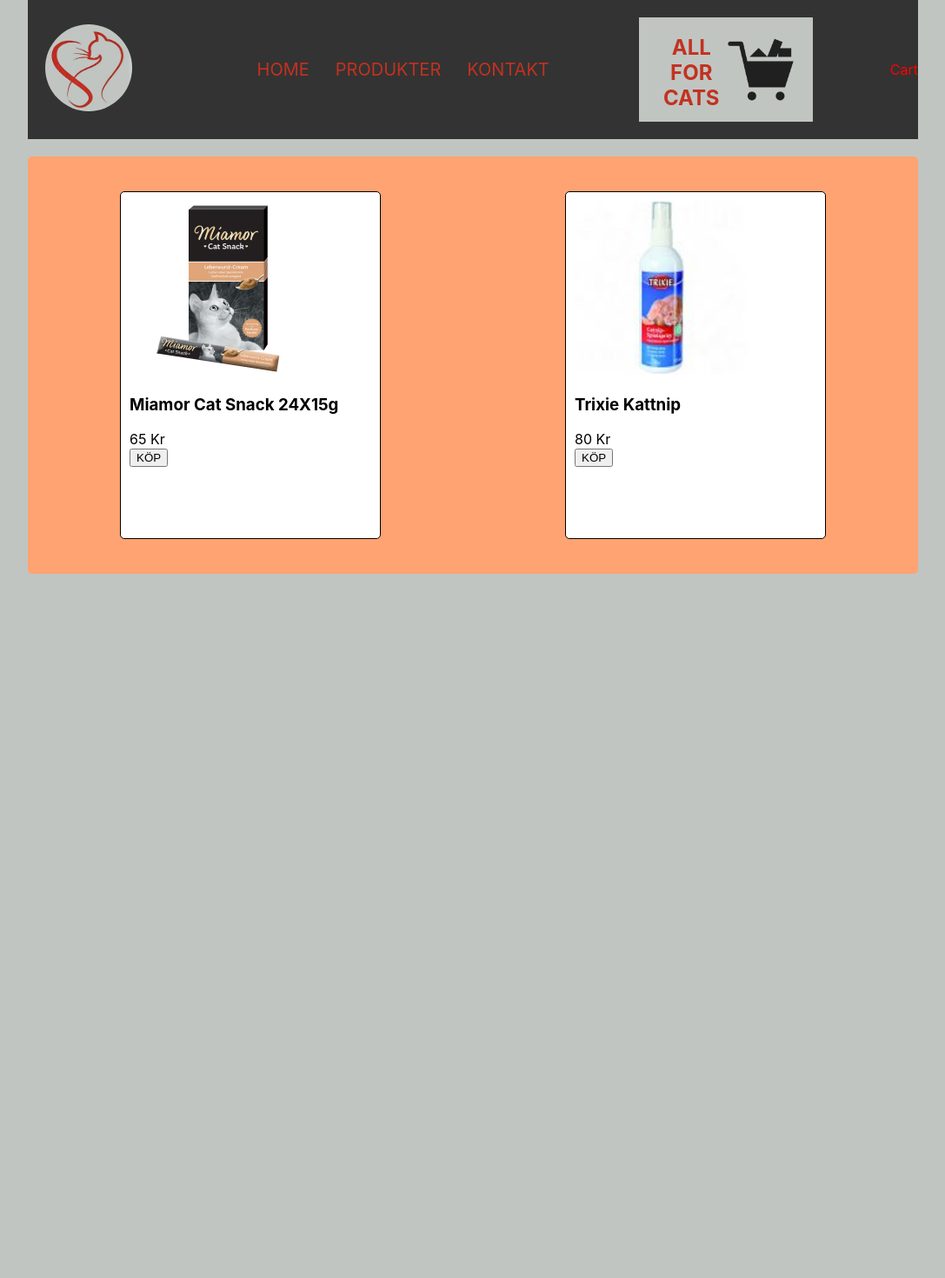
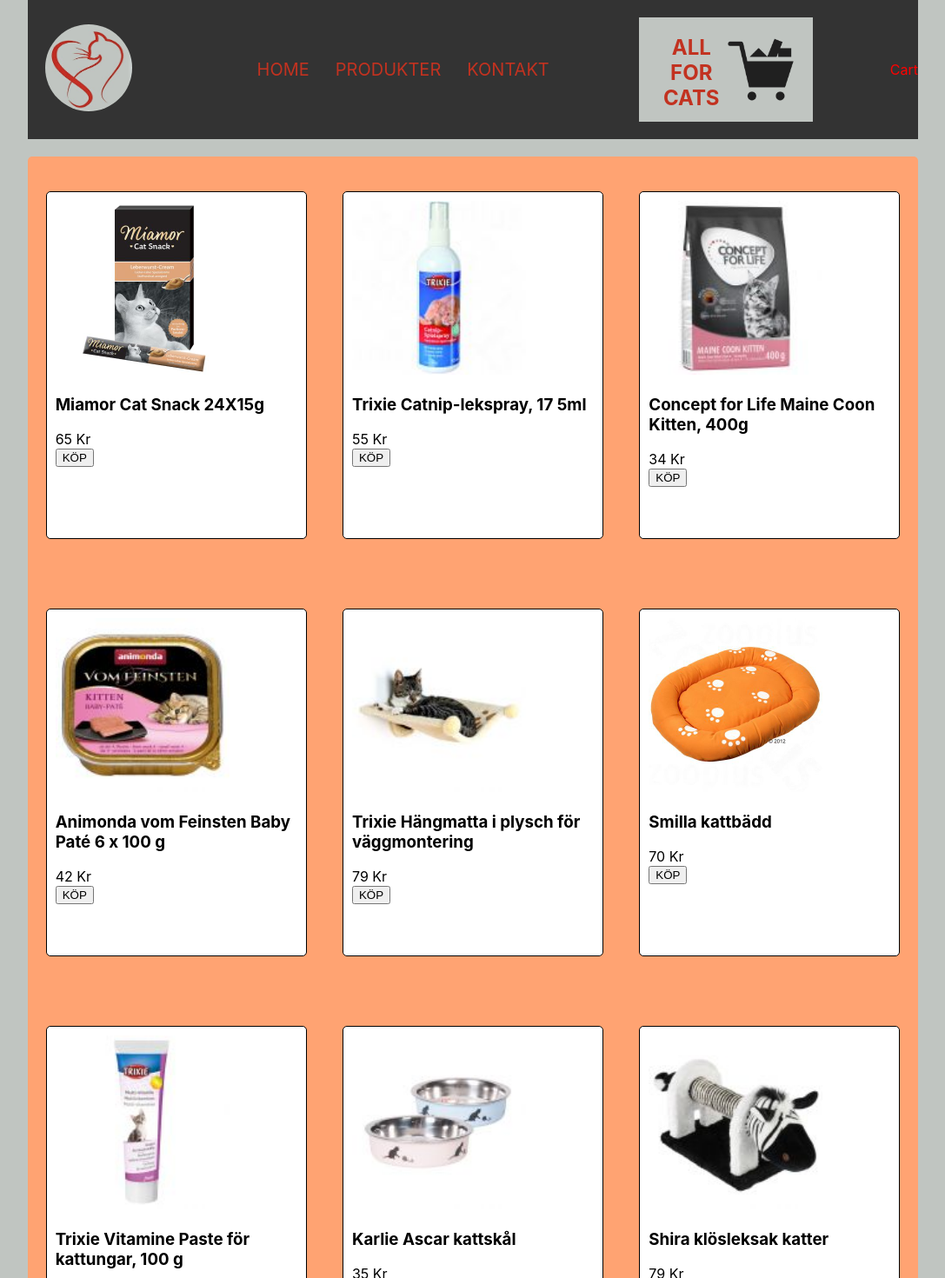
Before and after one commit to samthe0908/web-2108, a React (Create React App) app in the folder programmering2/assignment/shoppingcart/: page /products in a window 1280 px wide. Shown: the top 1470 px of the page at 87% size, without its empty margins (96-1183 px from the left). Before the commit the page ends 800 px from the top, so only its background shows below. Built offline with nearby package versions, Linux system fonts and the light colour scheme.

Commit message:
Update Data.js
lägg till product data

```diff
--- a/programmering2/assignment/shoppingcart/src/components/Data.js
+++ b/programmering2/assignment/shoppingcart/src/components/Data.js
@@ -9,9 +9,51 @@
     },
         {
             id: '2',
-            name: 'Trixie Kattnip',
-            price: 80,
-            image:<img className='Image' src={require('../img/doft_catnip.jpg')}  alt='catsnack'/>
+            name: 'Trixie Catnip-lekspray, 17 5ml',
+            price: 55,
+            image:<img className='Image' src={require('../img/doft_catnip.jpg')}  alt='catnip'/>
+        },
+        {
+            id: '3',
+            name: 'Concept for Life Maine Coon Kitten, 400g',
+            price: 34,
+            image:<img className='Image' src={require('../img/foder_maincoon.jpg')}  alt='maincoon'/>
+        },
+        {
+            id: '4',
+            name: 'Animonda vom Feinsten Baby Paté 6 x 100 g',
+            price: 42,
+            image:<img className='Image' src={require('../img/foder_kitten_babypate.jpg')}  alt='babypate'/>
+        },
+        {
+            id: '5',
+            name: 'Trixie Hängmatta i plysch för väggmontering',
+            price: 79,
+            image:<img className='Image' src={require('../img/korg_beige.jpg')}  alt='korgbeige'/>
+        },
+        {
+            id: '6',
+            name: 'Smilla kattbädd',
+            price: 70,
+            image:<img className='Image' src={require('../img/korg_orange.jpg')}  alt='korgorange'/>
+        },
+        {
+            id: '7',
+            name: 'Trixie Vitamine Paste för kattungar, 100 g',
+            price: 36,
+            image:<img className='Image' src={require('../img/foder_vitamin.jpg')}  alt='vitamin'/>
+        },
+        {
+            id: '8',
+            name: 'Karlie Ascar kattskål',
+            price: 35,
+            image:<img className='Image' src={require('../img/skol.jpg')}  alt='skål'/>
+        },
+        {
+            id: '9',
+            name: 'Shira klösleksak katter',
+            price: 79,
+            image:<img className='Image' src={require('../img/toy_zebra.jpg')}  alt='toy'/>
         },
     ]
 }
```
